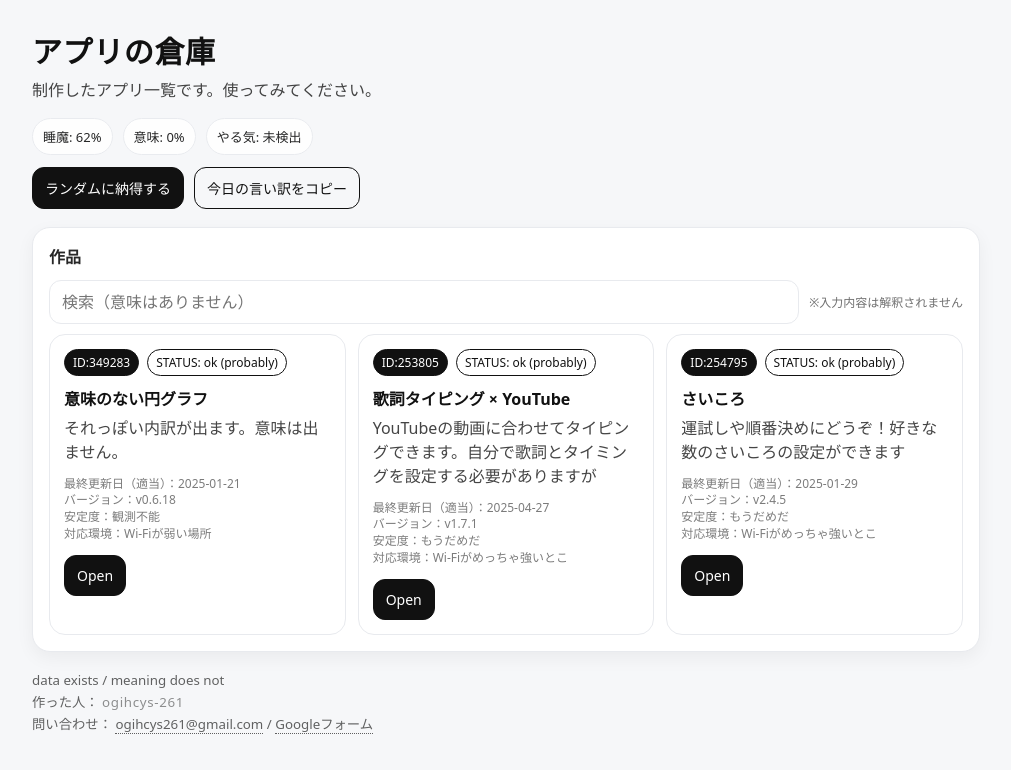
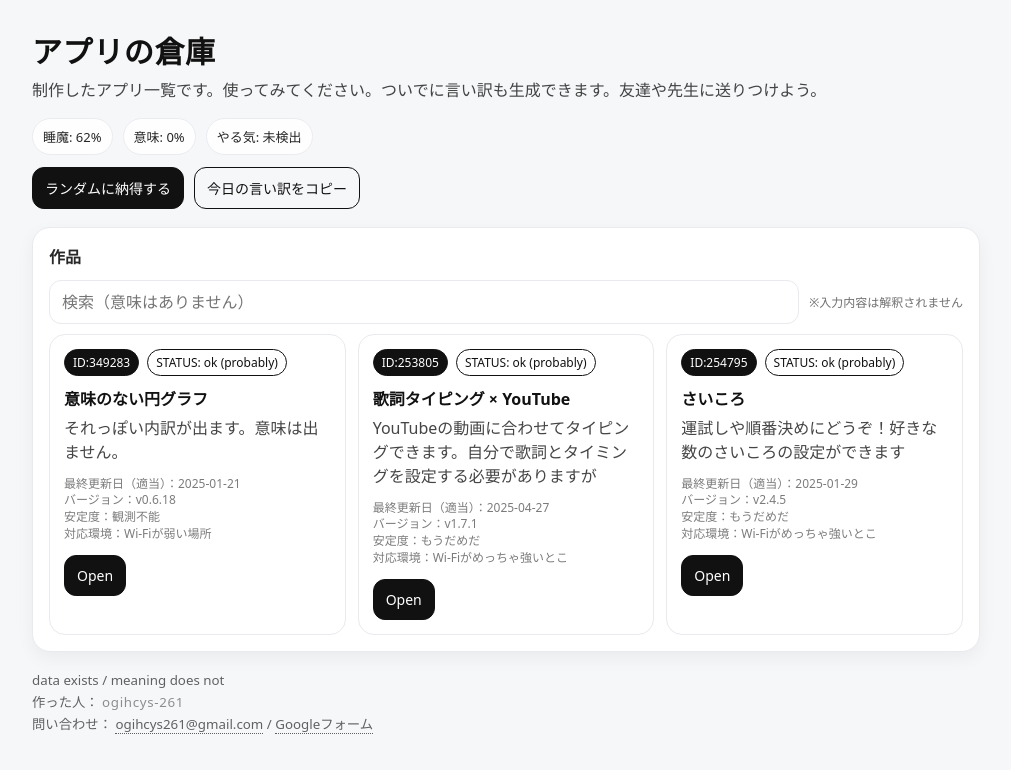
Before and after one commit to ogihcys-261/ogihcys-261.github.io, a plain HTML site: page index.html in a window 1280 px wide. Shown: the whole page, without its empty margins (134-1145 px from the left). Drawn offline with Linux system fonts and the light colour scheme.

Commit message:
一部説明を追加しました。

```diff
--- a/index.html
+++ b/index.html
@@ -11,7 +11,7 @@
     <header class="top">
       <h1>アプリの倉庫</h1>
       <p class="sub">
-        制作したアプリ一覧です。使ってみてください。<br>
+        制作したアプリ一覧です。使ってみてください。ついでに言い訳も生成できます。友達や先生に送りつけよう。<br>
       </p>
 
       <div class="stats">
```
